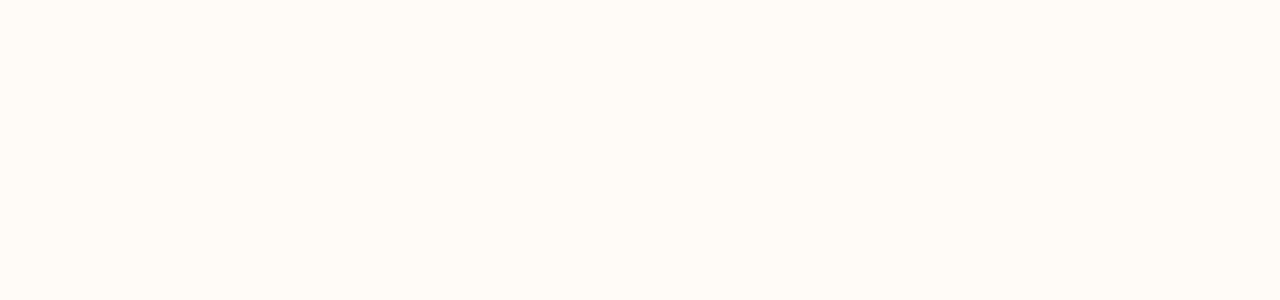
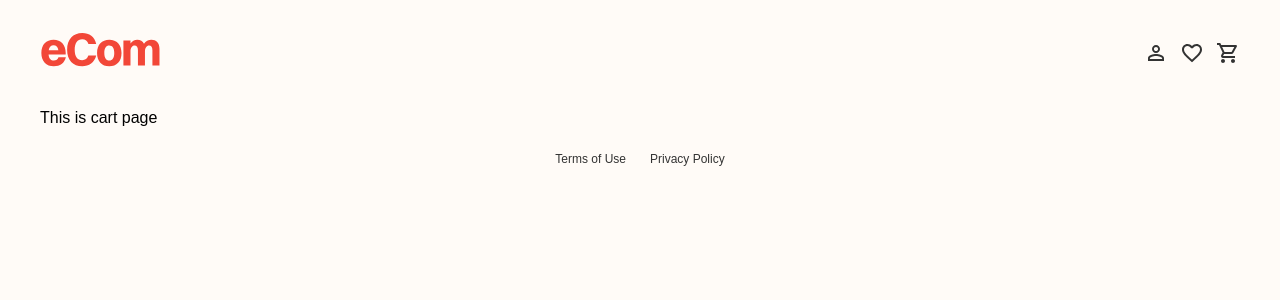
Before and after one commit to H-chai/react-ecom, a React (Create React App) app: page /cart in a window 1280 px wide. Before the commit this address had no page. Shown: the top 300 px of the page. Built offline with nearby package versions, Linux system fonts and the light colour scheme.

Commit message:
Create cart component and add Route in App

```diff
--- a/src/App.js
+++ b/src/App.js
@@ -3,6 +3,7 @@
 import { Layout } from "./components/Layout";
 import { Home } from "./pages/Home";
 import { Product } from "./pages/Product";
+import { Cart } from "./pages/Cart";
 
 function App() {
   return (
@@ -11,6 +12,7 @@
         <Route path="/" element={<Layout />}>
           <Route path="/" element={<Home />} />
           <Route path="product/:id" element={<Product />} />
+          <Route path="cart" element={<Cart />} />
         </Route>
       </Routes>
     </div>
--- a/src/components/NavLeft.js
+++ b/src/components/NavLeft.js
@@ -30,7 +30,7 @@
           </Link>
         </li>
         <li className={styles.navListItem}>
-          <NavLink className={styles.navListItem}>
+          <NavLink to="/cart" className={styles.navListItem}>
             <ShoppingCartOutlinedIcon></ShoppingCartOutlinedIcon>
           </NavLink>
         </li>
--- /dev/null
+++ b/src/pages/Cart.js
@@ -0,0 +1,3 @@
+export function Cart() {
+  return <div>This is cart page</div>;
+}
```
